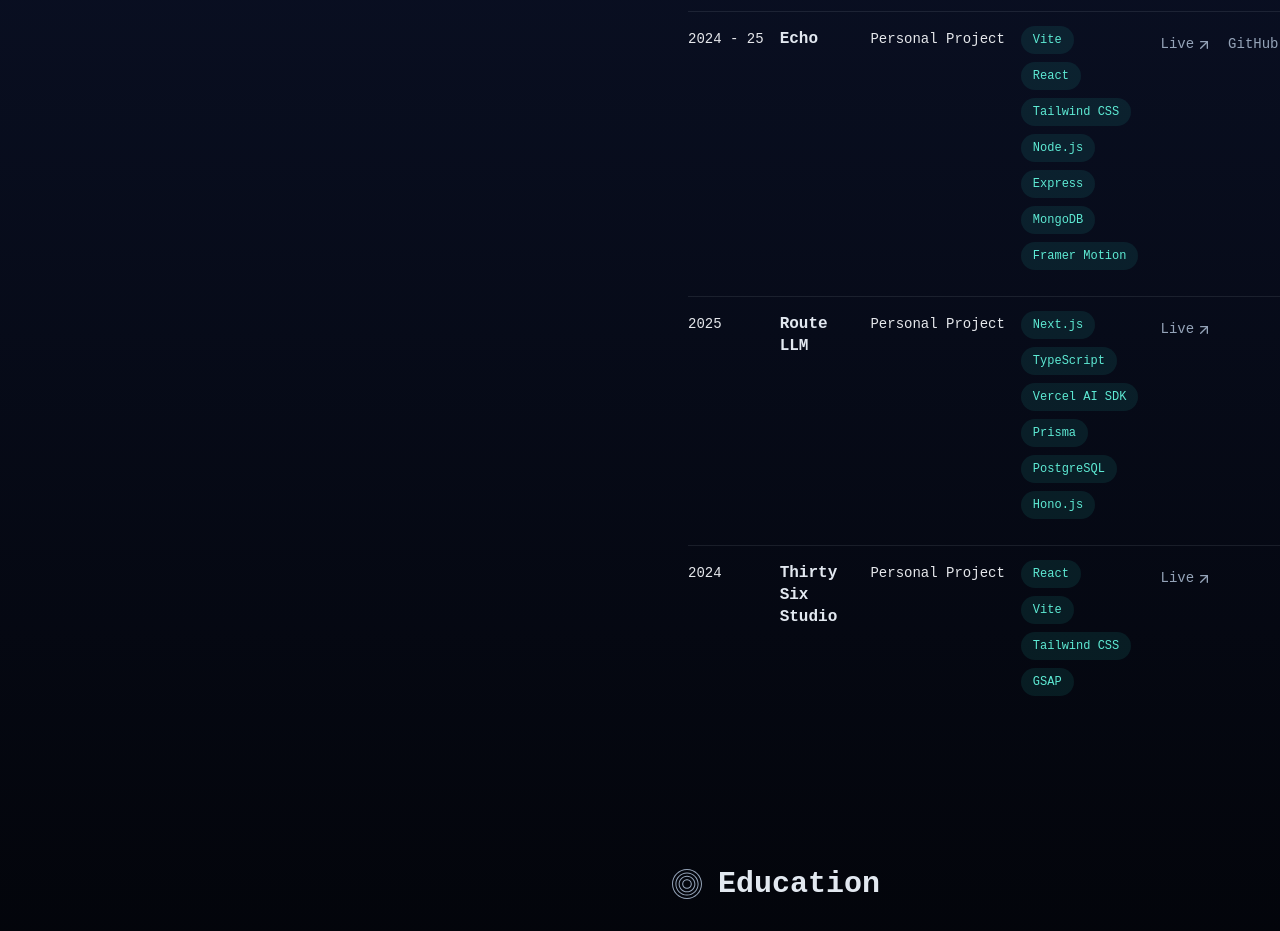
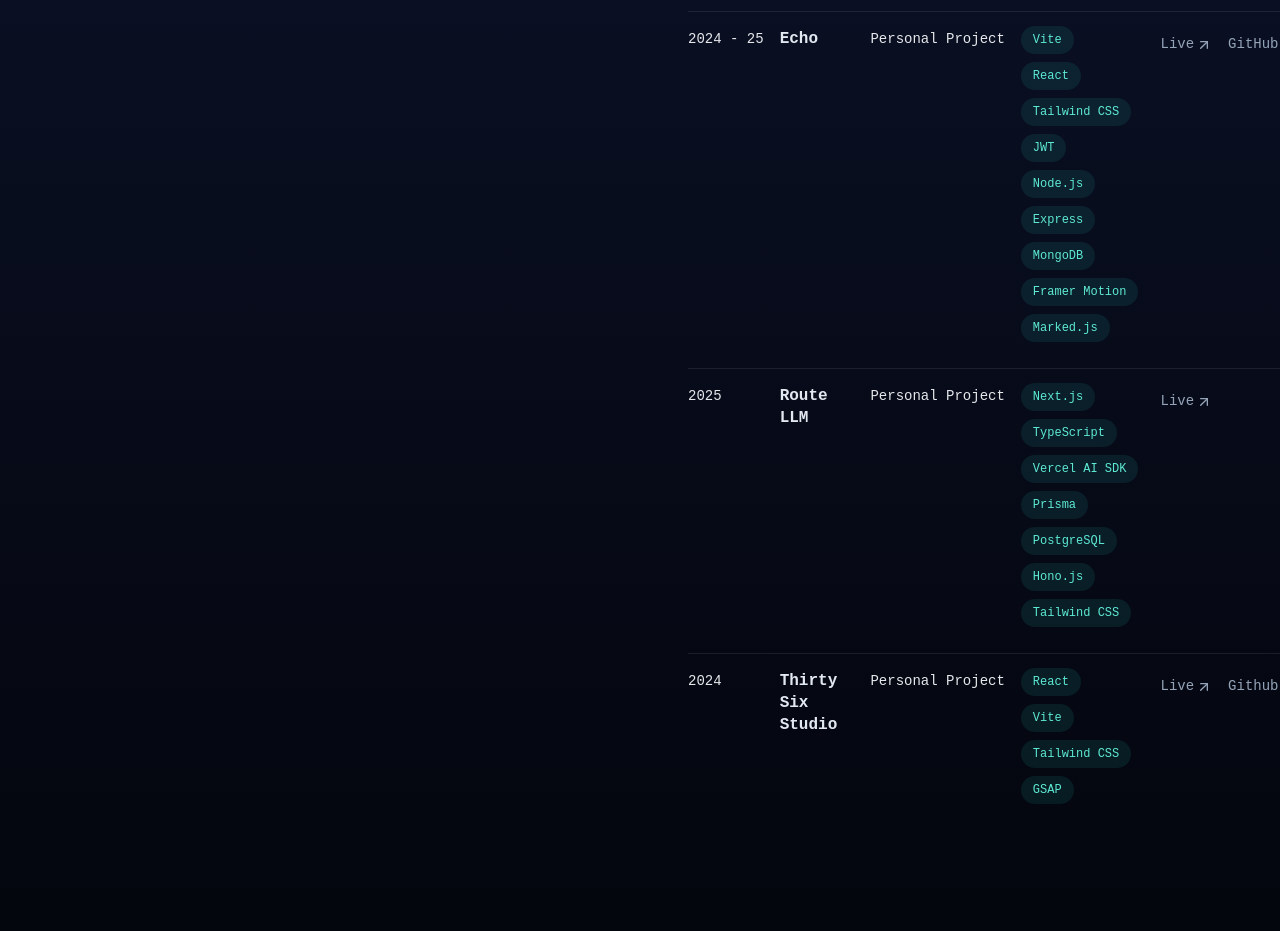
Before and after one commit to ianujjagtap/my-portfolio, a React (Vite) app: page / in a window 1280 px wide. Shown: the part 2200-3131 px from the top of the page. Built offline with nearby package versions, Linux system fonts and the light colour scheme.

Commit message:
feat: Update projects data

```diff
--- a/src/providers/data.js
+++ b/src/providers/data.js
@@ -1,16 +1,18 @@
 export const projects = [
 	{
-		year: "2024 - 25 ",
+		year: "2024 - 25",
 		name: "Echo",
 		madeAt: "Personal Project",
 		tech: [
 			"Vite",
 			"React",
 			"Tailwind CSS",
+			"JWT",
 			"Node.js",
 			"Express",
 			"MongoDB",
 			"Framer Motion",
+			"Marked.js",
 		],
 		links: [
 			{ name: "Live", url: "https://echo-the-chatbot.vercel.app" },
@@ -28,6 +30,7 @@ export const projects = [
 			"Prisma",
 			"PostgreSQL",
 			"Hono.js",
+			"Tailwind CSS",
 		],
 		links: [{ name: "Live", url: "https://route-llm.vercel.app/" }],
 	},
@@ -36,6 +39,9 @@ export const projects = [
 		name: "Thirty Six Studio",
 		madeAt: "Personal Project",
 		tech: ["React", "Vite", "Tailwind CSS", "GSAP"],
-		links: [{ name: "Live", url: "https://thirty-six.vercel.app" }],
+		links: [
+			{ name: "Live", url: "https://thirty-six.vercel.app" },
+			{ name: "Github", url: "https://github.com/ianujjagtap/thirty-six-studio" },
+		],
 	},
 ];
```
